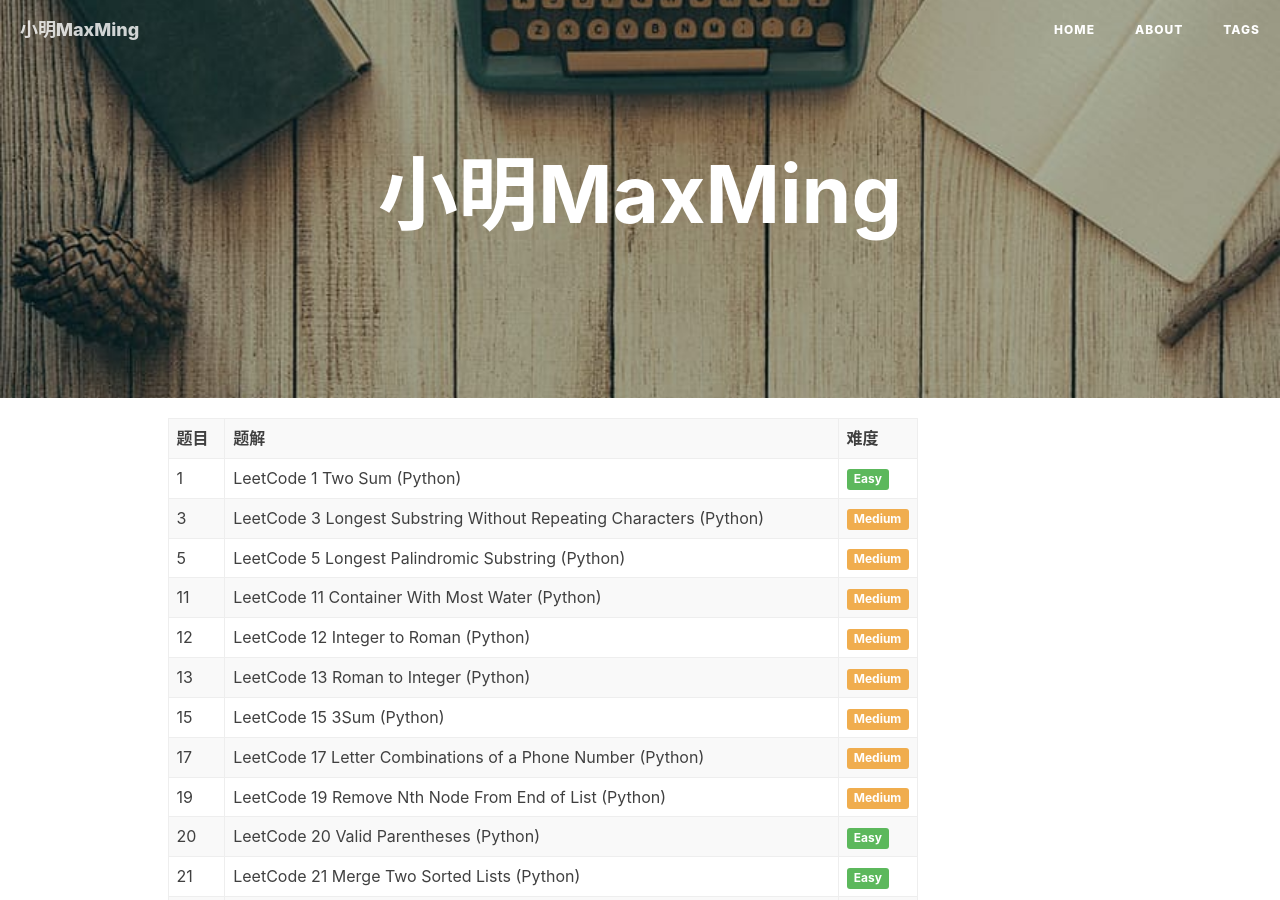
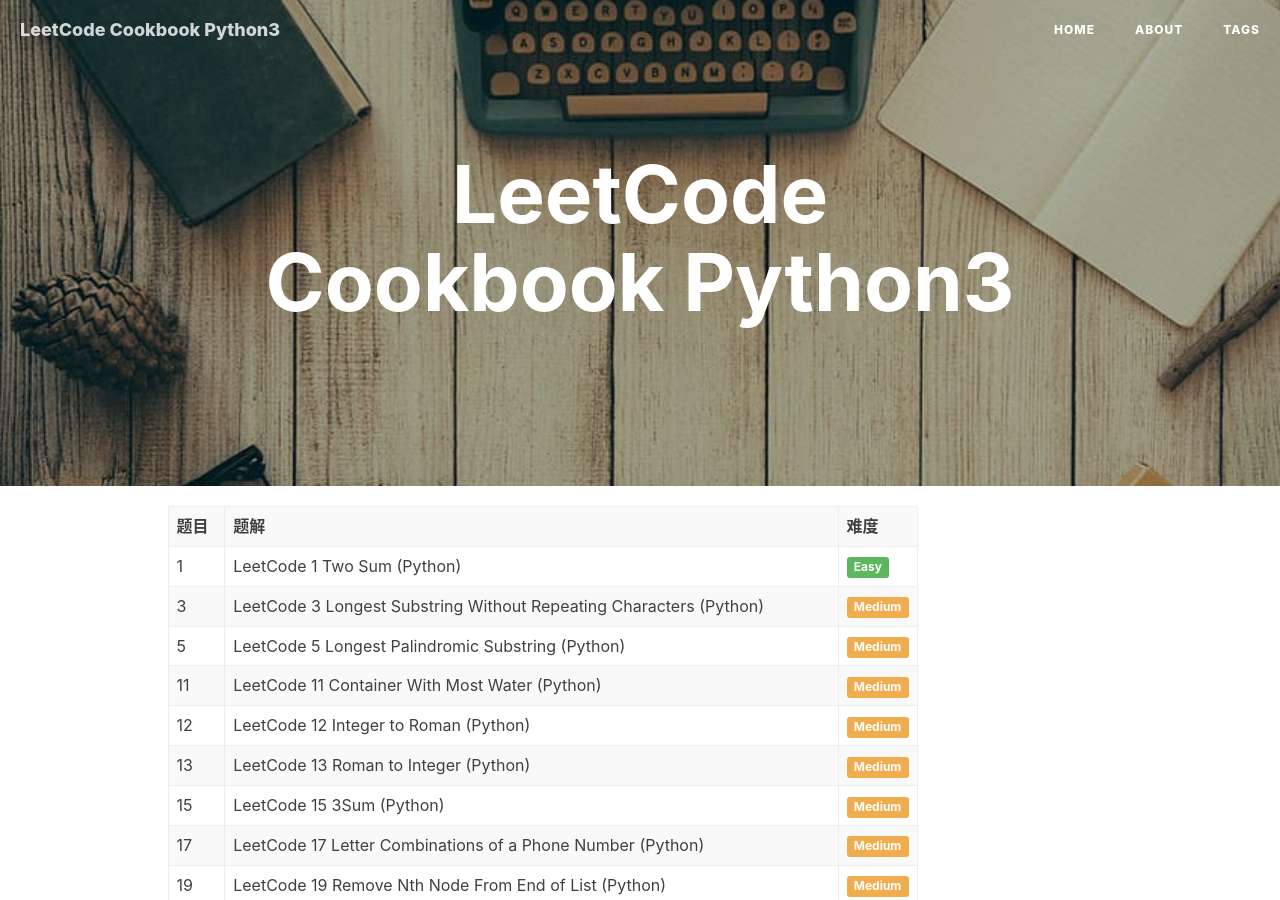
Before and after one commit to fjljlzy/LeetCode-Cookbook-Py3.github.io, a Jekyll site: the page built from index.html, in a window 1280 px wide and 900 px high. Built offline with Jekyll 4.4.1, drawn with Linux system fonts in a browser that asks for light colours; nearby versions of some CDN libraries; the list of posts is cut into pages by our own code; comment, search, counter and statistics services are not loaded; some of the changed text lies outside the part shown.

Commit message:
Update _config.yml

```diff
--- a/_config.yml
+++ b/_config.yml
@@ -1,17 +1,15 @@
 # Site settings
-title: 小明MaxMing
-SEOTitle: 小明MaxMing
+title: LeetCode Cookbook Python3
+SEOTitle: fjljlzy
 header-img: img/post-bg-desk.jpg
 description: ""
 keyword: ""
-url: "http://MaxMing0.github.io"          # your host, for absolute URL
+url: "https://fjljlzy.github.io/LeetCode-Cookbook-Py3.github.io"          # your host, for absolute URL
 baseurl: ""      # for example, '/blog' if your blog hosted on 'host/blog'
-github_repo: "https://github.com/MaxMing0/MaxMing0.github.io.git" # you code repository
-
+github_repo: "https://github.com/fjljlzy/LeetCode-Cookbook-Py3.github.io.git" # you code repository
 
 # SNS settings
 RSS: false
-
 
 
 # Build settings
@@ -50,9 +48,9 @@
   enable: true    #是否开启Gitalk评论
   clientID: e3db55a79ff1b59e164a     #生成的clientID
   clientSecret: 2ef0b79efc90e901a99c2dc46b67e5d738ee895e    #生成的clientSecret
-  repo: MaxMing0.github.io    #仓库名称
-  owner: MaxMing0    #github用户名
-  admin: MaxMing0
+  repo: fjljlzy/LeetCode-Cookbook-Py3.github.io    #仓库名称
+  owner: fjljlzy    #github用户名
+  admin: fjljlzy
   distractionFreeMode: true #是否启用类似FB的阴影遮罩
 
 
```
